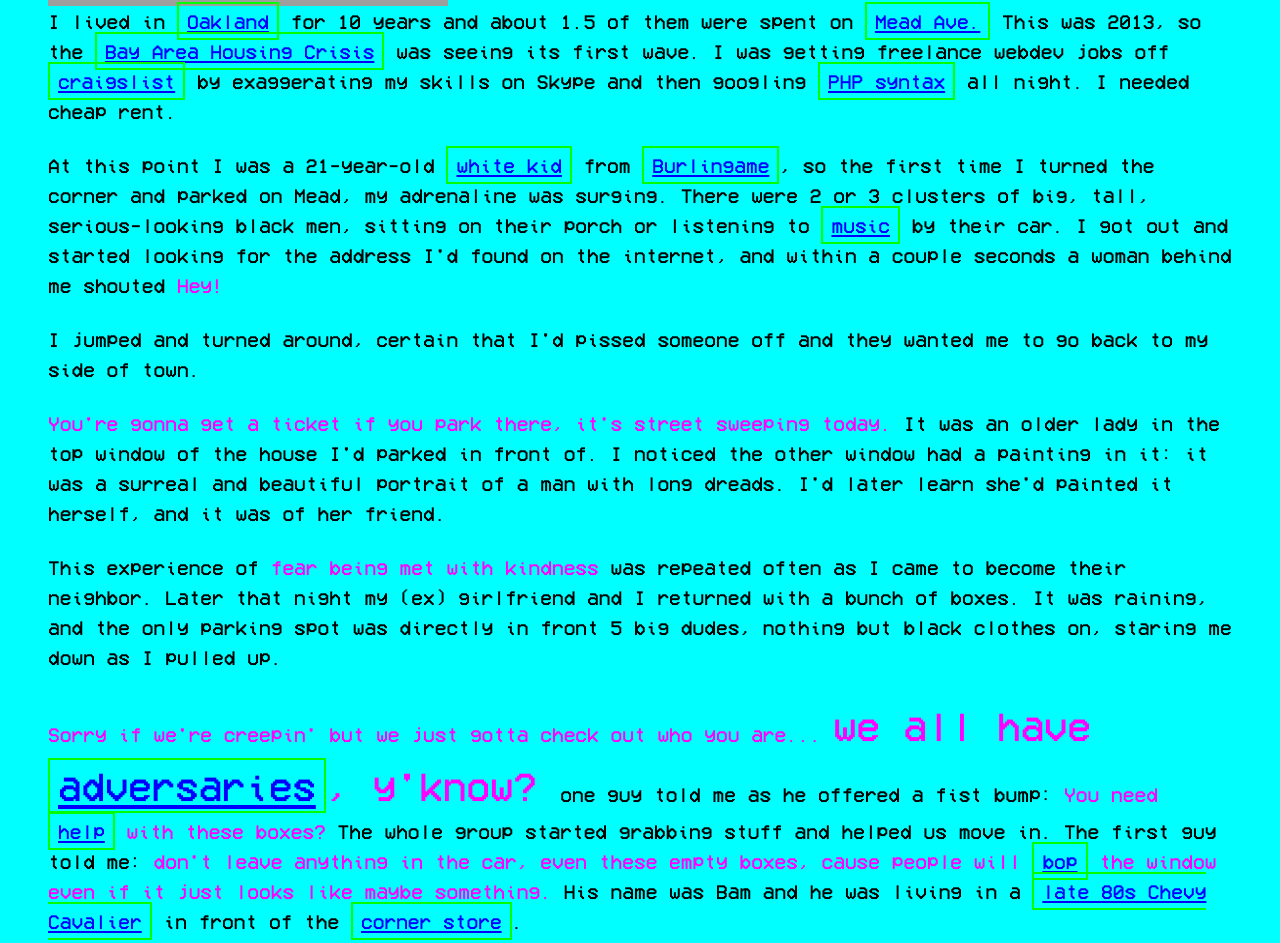
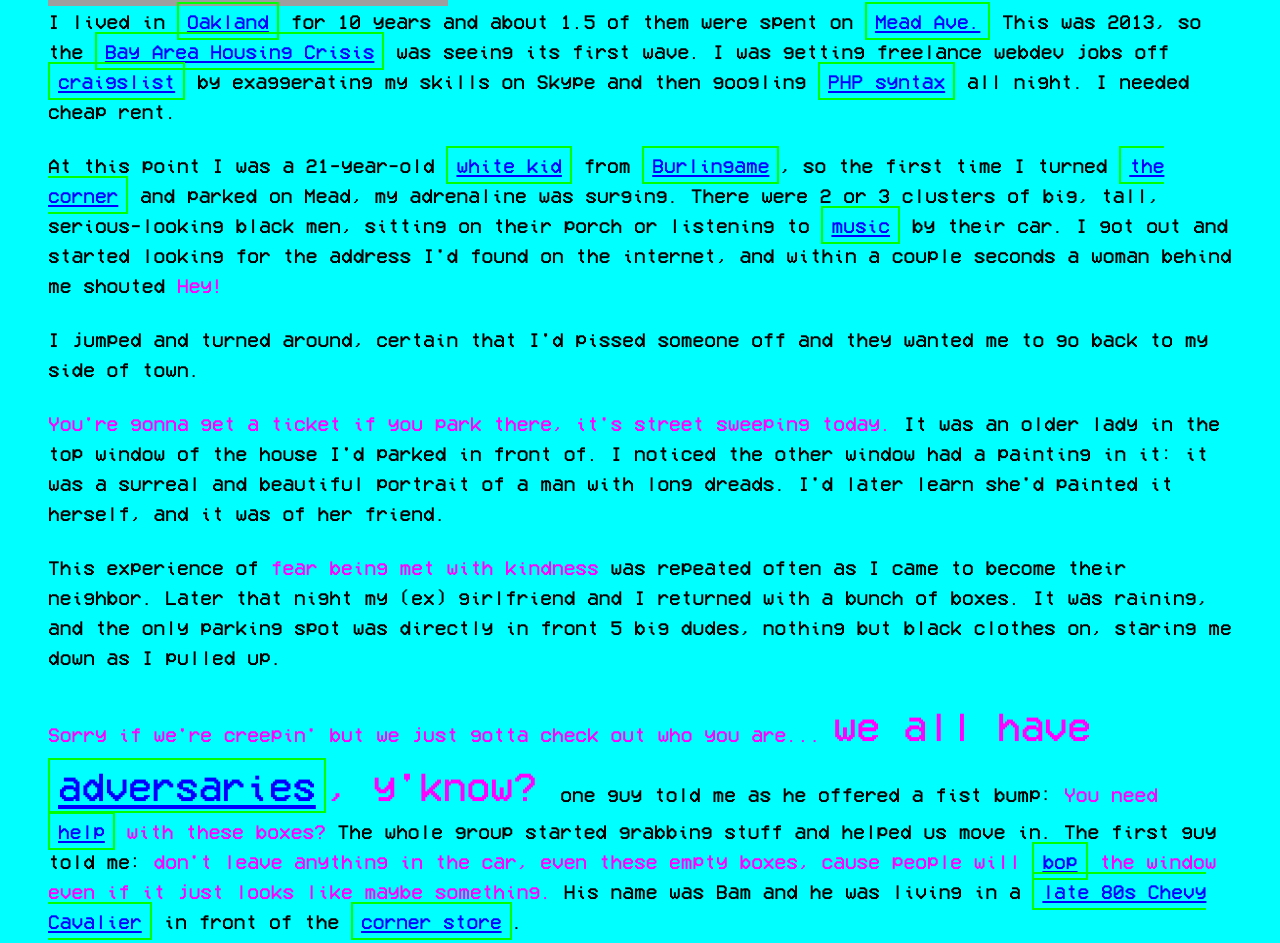
Before and after one commit to TheDripper/notusedyet, a Nuxt app: page /occupy-venture-capital-our-house-is-on-fire in a window 1280 px wide. Shown: the part 1761-2704 px from the top of the page. Built offline with nearby package versions, Linux system fonts and the light colour scheme; grey boxes are pictures that could not be loaded.

Commit message:
david simon the corner

```diff
--- a/pages/occupy-venture-capital-our-house-is-on-fire.vue
+++ b/pages/occupy-venture-capital-our-house-is-on-fire.vue
@@ -58,7 +58,7 @@
       <a
         href="https://www.google.com/search?q=burlingame&rlz=1C5CHFA_enUS847US847&oq=burlingame&aqs=chrome..69i57j46j0j46l4j0.943j0j9&sourceid=chrome&ie=UTF-8"
         target="_blank"
-      >Burlingame</a>, so the first time I turned the corner and parked on Mead, my adrenaline was surging. There were 2 or 3 clusters of big, tall, serious-looking black men, sitting on their porch or listening to
+      >Burlingame</a>, so the first time I turned <a href="https://en.wikipedia.org/wiki/The_Corner:_A_Year_in_the_Life_of_an_Inner-City_Neighborhood#Critical_response" target="_blank">the corner</a> and parked on Mead, my adrenaline was surging. There were 2 or 3 clusters of big, tall, serious-looking black men, sitting on their porch or listening to
       <a
         href="https://www.youtube.com/watch?v=e2QKlmMT8II"
         target="_blank"
```
